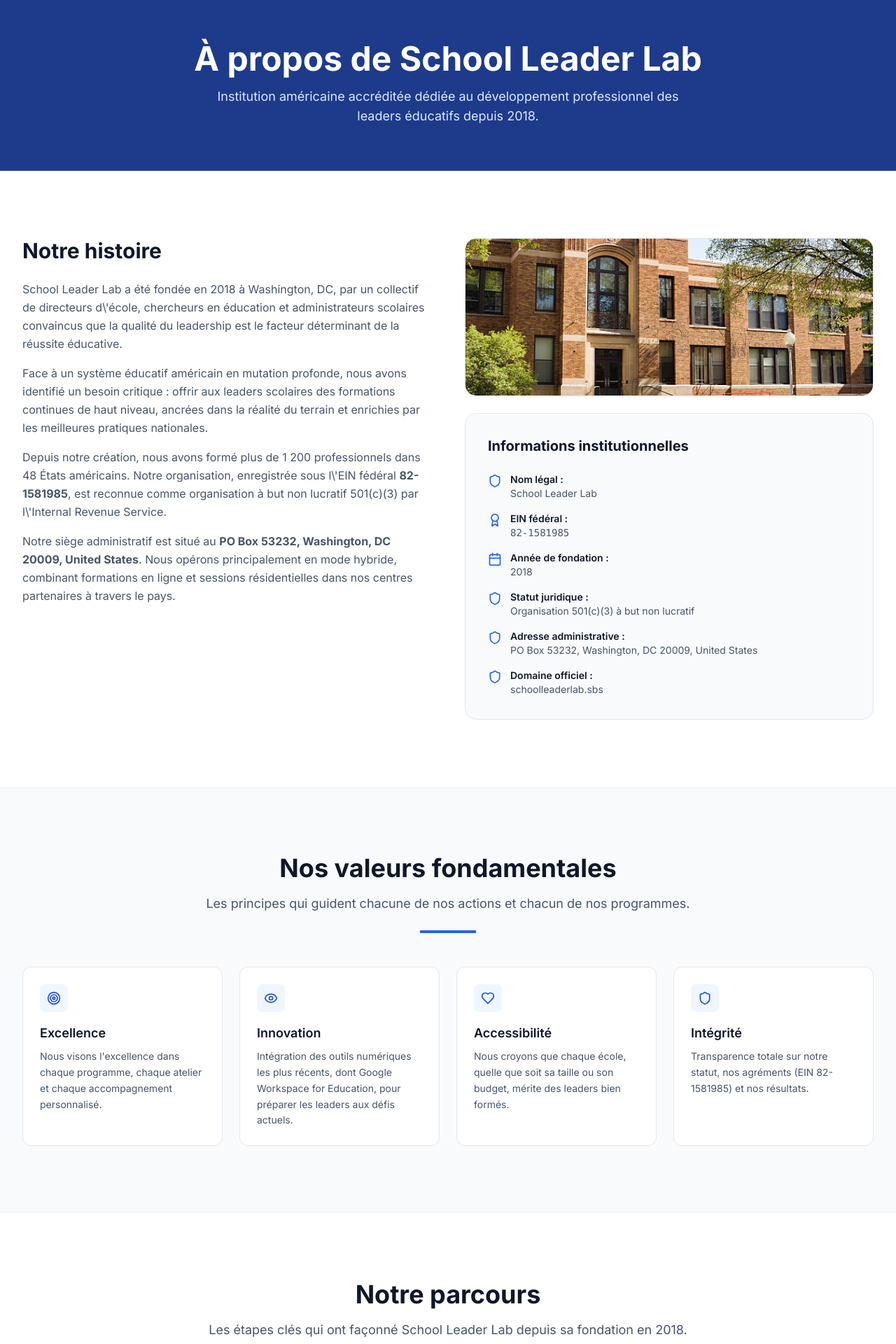
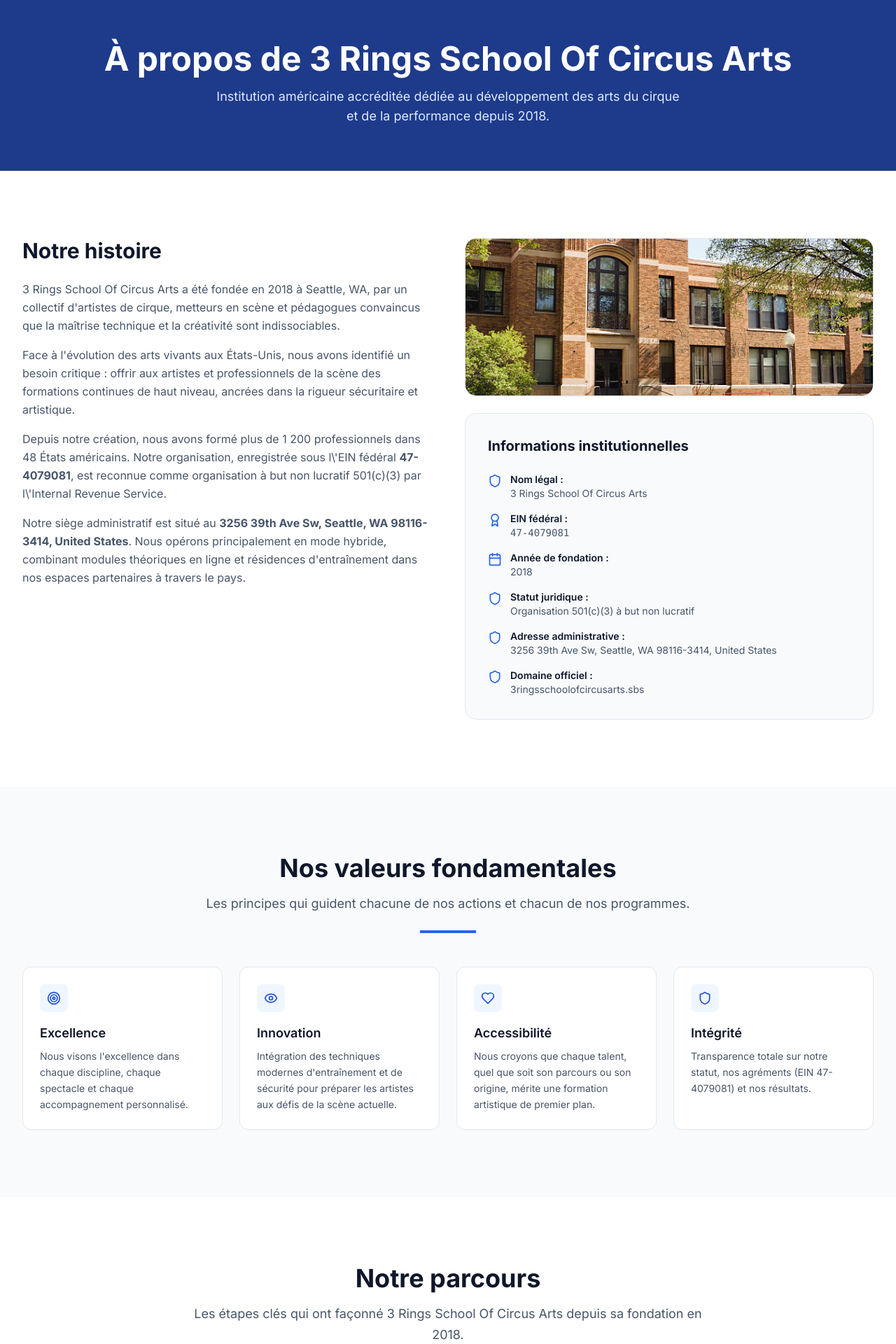
Before and after one commit to irmafiguero199/3ringsschoolofcircusarts.sbs, a React (Vite) app in the folder school-leader-lab/: page /about in a window 1280 px wide. Shown: the part 100-2020 px from the top of the page at 70% size. Built offline with nearby package versions, Linux system fonts and the light colour scheme.

Commit message:
Update About page for 3 Rings School Of Circus Arts

```diff
--- a/school-leader-lab/src/pages/About.jsx
+++ b/school-leader-lab/src/pages/About.jsx
@@ -3,32 +3,32 @@ import SectionHeader from '../components/SectionHeader.jsx'
 import { Target, Eye, Heart, Shield, Award, Calendar } from 'lucide-react'
 
 const timeline = [
-  { year: '2018', title: 'Fondation', desc: 'Création de School Leader Lab à Washington, DC, avec pour mission de combler le déficit de formation continue des leaders éducatifs.' },
-  { year: '2019', title: 'Première certification', desc: 'Lancement du programme de certification en leadership pédagogique avancé, accrédité par les autorités de tutelle de l\'État de Washington.' },
-  { year: '2020', title: 'Partenariat Google', desc: 'Obtention du statut de partenaire Google for Education et lancement des formations à l\'administration de Google Workspace.' },
-  { year: '2022', title: 'Expansion nationale', desc: 'Déploiement des programmes dans 30 États américains. Plus de 500 leaders éducatifs certifiés.' },
-  { year: '2024', title: 'Agrément fédéral', desc: 'Obtention de l\'EIN fédéral 82-1581985 et reconnaissance officielle comme organisation 501(c)(3) à but non lucratif.' },
-  { year: '2026', title: 'Leader national', desc: 'School Leader Lab compte plus de 1 200 alumni dans 48 États, devenant une référence nationale en formation de leaders scolaires.' },
+  { year: '2018', title: 'Fondation', desc: 'Création de 3 Rings School Of Circus Arts à Seattle, WA, avec pour mission de promouvoir l\'excellence et le développement des arts du cirque.' },
+  { year: '2019', title: 'Première certification', desc: 'Lancement du programme de formation acrobatique avancé, accrédité par les autorités de tutelle de l\'État de Washington.' },
+  { year: '2020', title: 'Partenariat National', desc: 'Obtention de partenariats majeurs avec les fédérations nationales de spectacles et des arts vivants.' },
+  { year: '2022', title: 'Expansion nationale', desc: 'Déploiement des programmes dans 30 États américains. Plus de 500 artistes et professionnels formés.' },
+  { year: '2024', title: 'Agrément fédéral', desc: 'Obtention de l\'EIN fédéral 47-4079081 et reconnaissance officielle comme organisation 501(c)(3) à but non lucratif.' },
+  { year: '2026', title: 'Leader national', desc: '3 Rings School Of Circus Arts compte plus de 1 200 alumni dans 48 États, devenant une référence nationale dans les arts du cirque.' },
 ]
 
 const values = [
-  { icon: Target, title: 'Excellence', desc: 'Nous visons l\'excellence dans chaque programme, chaque atelier et chaque accompagnement personnalisé.' },
-  { icon: Eye, title: 'Innovation', desc: 'Intégration des outils numériques les plus récents, dont Google Workspace for Education, pour préparer les leaders aux défis actuels.' },
-  { icon: Heart, title: 'Accessibilité', desc: 'Nous croyons que chaque école, quelle que soit sa taille ou son budget, mérite des leaders bien formés.' },
-  { icon: Shield, title: 'Intégrité', desc: 'Transparence totale sur notre statut, nos agréments (EIN 82-1581985) et nos résultats.' },
+  { icon: Target, title: 'Excellence', desc: 'Nous visons l\'excellence dans chaque discipline, chaque spectacle et chaque accompagnement personnalisé.' },
+  { icon: Eye, title: 'Innovation', desc: 'Intégration des techniques modernes d\'entraînement et de sécurité pour préparer les artistes aux défis de la scène actuelle.' },
+  { icon: Heart, title: 'Accessibilité', desc: 'Nous croyons que chaque talent, quel que soit son parcours ou son origine, mérite une formation artistique de premier plan.' },
+  { icon: Shield, title: 'Intégrité', desc: 'Transparence totale sur notre statut, nos agréments (EIN 47-4079081) et nos résultats.' },
 ]
 
 function About() {
   return (
     <>
       <Helmet>
-        <title>À propos — School Leader Lab</title>
-        <meta name="description" content="Découvrez l\'histoire de School Leader Lab, institution américaine fondée en 2018 à Washington, DC. EIN 82-1581985. Organisation 501(c)(3) dédiée au leadership éducatif." />
+        <title>À propos — 3 Rings School Of Circus Arts</title>
+        <meta name="description" content="Découvrez l\'histoire de 3 Rings School Of Circus Arts, institution américaine fondée en 2018 à Seattle, WA. EIN 47-4079081. Organisation 501(c)(3) dédiée aux arts du cirque." />
       </Helmet>
       <div className="bg-primary-900 text-white py-16">
         <div className="container-main px-4 text-center">
-          <h1 className="text-4xl md:text-5xl font-bold mb-4">À propos de School Leader Lab</h1>
-          <p className="text-primary-100 text-lg max-w-2xl mx-auto">Institution américaine accréditée dédiée au développement professionnel des leaders éducatifs depuis 2018.</p>
+          <h1 className="text-4xl md:text-5xl font-bold mb-4">À propos de 3 Rings School Of Circus Arts</h1>
+          <p className="text-primary-100 text-lg max-w-2xl mx-auto">Institution américaine accréditée dédiée au développement des arts du cirque et de la performance depuis 2018.</p>
         </div>
       </div>
       <section className="section-padding bg-white">
@@ -37,25 +37,25 @@ function About() {
             <div>
               <h2 className="text-3xl font-bold text-slate-900 mb-6">Notre histoire</h2>
               <div className="prose prose-slate max-w-none">
-                <p className="text-slate-600 leading-relaxed mb-4">School Leader Lab a été fondée en 2018 à Washington, DC, par un collectif de directeurs d\'école, chercheurs en éducation et administrateurs scolaires convaincus que la qualité du leadership est le facteur déterminant de la réussite éducative.</p>
-                <p className="text-slate-600 leading-relaxed mb-4">Face à un système éducatif américain en mutation profonde, nous avons identifié un besoin critique : offrir aux leaders scolaires des formations continues de haut niveau, ancrées dans la réalité du terrain et enrichies par les meilleures pratiques nationales.</p>
-                <p className="text-slate-600 leading-relaxed mb-4">Depuis notre création, nous avons formé plus de 1 200 professionnels dans 48 États américains. Notre organisation, enregistrée sous l\'EIN fédéral <strong>82-1581985</strong>, est reconnue comme organisation à but non lucratif 501(c)(3) par l\'Internal Revenue Service.</p>
-                <p className="text-slate-600 leading-relaxed">Notre siège administratif est situé au <strong>PO Box 53232, Washington, DC 20009, United States</strong>. Nous opérons principalement en mode hybride, combinant formations en ligne et sessions résidentielles dans nos centres partenaires à travers le pays.</p>
+                <p className="text-slate-600 leading-relaxed mb-4">3 Rings School Of Circus Arts a été fondée en 2018 à Seattle, WA, par un collectif d'artistes de cirque, metteurs en scène et pédagogues convaincus que la maîtrise technique et la créativité sont indissociables.</p>
+                <p className="text-slate-600 leading-relaxed mb-4">Face à l'évolution des arts vivants aux États-Unis, nous avons identifié un besoin critique : offrir aux artistes et professionnels de la scène des formations continues de haut niveau, ancrées dans la rigueur sécuritaire et artistique.</p>
+                <p className="text-slate-600 leading-relaxed mb-4">Depuis notre création, nous avons formé plus de 1 200 professionnels dans 48 États américains. Notre organisation, enregistrée sous l\'EIN fédéral <strong>47-4079081</strong>, est reconnue comme organisation à but non lucratif 501(c)(3) par l\'Internal Revenue Service.</p>
+                <p className="text-slate-600 leading-relaxed">Notre siège administratif est situé au <strong>3256 39th Ave Sw, Seattle, WA 98116-3414, United States</strong>. Nous opérons principalement en mode hybride, combinant modules théoriques en ligne et résidences d'entraînement dans nos espaces partenaires à travers le pays.</p>
               </div>
             </div>
             <div className="space-y-6">
               <div className="rounded-2xl overflow-hidden border border-slate-200 shadow-sm">
-                <img src="/images/campus-classic.png" alt="Campus School Leader Lab" className="w-full h-56 object-cover" />
+                <img src="/images/campus-classic.png" alt="Campus 3 Rings School Of Circus Arts" className="w-full h-56 object-cover" />
               </div>
               <div className="bg-slate-50 p-8 rounded-2xl border border-slate-200">
                 <h3 className="text-xl font-bold text-slate-900 mb-6">Informations institutionnelles</h3>
                 <ul className="space-y-4 text-sm">
-                  <li className="flex items-start gap-3"><Shield className="w-5 h-5 text-primary-600 shrink-0 mt-0.5" /><div><span className="font-semibold text-slate-900">Nom légal :</span><p className="text-slate-600">School Leader Lab</p></div></li>
-                  <li className="flex items-start gap-3"><Award className="w-5 h-5 text-primary-600 shrink-0 mt-0.5" /><div><span className="font-semibold text-slate-900">EIN fédéral :</span><p className="text-slate-600 font-mono">82-1581985</p></div></li>
+                  <li className="flex items-start gap-3"><Shield className="w-5 h-5 text-primary-600 shrink-0 mt-0.5" /><div><span className="font-semibold text-slate-900">Nom légal :</span><p className="text-slate-600">3 Rings School Of Circus Arts</p></div></li>
+                  <li className="flex items-start gap-3"><Award className="w-5 h-5 text-primary-600 shrink-0 mt-0.5" /><div><span className="font-semibold text-slate-900">EIN fédéral :</span><p className="text-slate-600 font-mono">47-4079081</p></div></li>
                   <li className="flex items-start gap-3"><Calendar className="w-5 h-5 text-primary-600 shrink-0 mt-0.5" /><div><span className="font-semibold text-slate-900">Année de fondation :</span><p className="text-slate-600">2018</p></div></li>
                   <li className="flex items-start gap-3"><Shield className="w-5 h-5 text-primary-600 shrink-0 mt-0.5" /><div><span className="font-semibold text-slate-900">Statut juridique :</span><p className="text-slate-600">Organisation 501(c)(3) à but non lucratif</p></div></li>
-                  <li className="flex items-start gap-3"><Shield className="w-5 h-5 text-primary-600 shrink-0 mt-0.5" /><div><span className="font-semibold text-slate-900">Adresse administrative :</span><p className="text-slate-600">PO Box 53232, Washington, DC 20009, United States</p></div></li>
-                  <li className="flex items-start gap-3"><Shield className="w-5 h-5 text-primary-600 shrink-0 mt-0.5" /><div><span className="font-semibold text-slate-900">Domaine officiel :</span><p className="text-slate-600">schoolleaderlab.sbs</p></div></li>
+                  <li className="flex items-start gap-3"><Shield className="w-5 h-5 text-primary-600 shrink-0 mt-0.5" /><div><span className="font-semibold text-slate-900">Adresse administrative :</span><p className="text-slate-600">3256 39th Ave Sw, Seattle, WA 98116-3414, United States</p></div></li>
+                  <li className="flex items-start gap-3"><Shield className="w-5 h-5 text-primary-600 shrink-0 mt-0.5" /><div><span className="font-semibold text-slate-900">Domaine officiel :</span><p className="text-slate-600">3ringsschoolofcircusarts.sbs</p></div></li>
                 </ul>
               </div>
             </div>
@@ -78,7 +78,7 @@ function About() {
       </section>
       <section className="section-padding bg-white">
         <div className="container-main">
-          <SectionHeader title="Notre parcours" subtitle="Les étapes clés qui ont façonné School Leader Lab depuis sa fondation en 2018." />
+          <SectionHeader title="Notre parcours" subtitle="Les étapes clés qui ont façonné 3 Rings School Of Circus Arts depuis sa fondation en 2018." />
           <div className="max-w-3xl mx-auto">
             {timeline.map((item, i) => (
               <div key={i} className="relative pl-8 pb-8 last:pb-0 border-l-2 border-primary-200 last:border-transparent">
@@ -97,12 +97,12 @@ function About() {
         <div className="container-main">
           <div className="grid lg:grid-cols-2 gap-12 items-center">
             <div className="rounded-2xl overflow-hidden border border-slate-200 shadow-sm">
-              <img src="/images/school-exterior.png" alt="Établissement partenaire School Leader Lab" className="w-full h-80 object-cover" />
+              <img src="/images/school-exterior.png" alt="Établissement partenaire 3 Rings School Of Circus Arts" className="w-full h-80 object-cover" />
             </div>
             <div>
               <h2 className="text-3xl font-bold text-slate-900 mb-6">Notre impact national</h2>
-              <p className="text-slate-600 leading-relaxed mb-6">De la côte Est à la côte Ouest, School Leader Lab accompagne les leaders éducatifs dans leur mission de transformation. Nos programmes ont été déployés dans des établissements urbains, ruraux et suburbains, adaptés aux réalités de chaque district.</p>
-              <p className="text-slate-600 leading-relaxed mb-6">Nous collaborons étroitement avec le département de l\'Éducation des États-Unis et maintenons des partenariats actifs avec plus de 80 districts scolaires à travers le pays.</p>
+              <p className="text-slate-600 leading-relaxed mb-6">De la côte Est à la côte Ouest, 3 Rings School Of Circus Arts accompagne les artistes et compagnies dans leur quête d'excellence. Nos programmes s'adaptent aux réalités de chaque troupe, école de cirque et centre culturel.</p>
+              <p className="text-slate-600 leading-relaxed mb-6">Nous collaborons activement avec les institutions artistiques et maintenons des partenariats solides avec plus de 80 structures à travers le pays.</p>
               <div className="grid grid-cols-3 gap-4">
                 <div className="bg-white p-4 rounded-xl border border-slate-200 text-center">
                   <div className="text-2xl font-bold text-primary-700">48</div>
@@ -110,7 +110,7 @@ function About() {
                 </div>
                 <div className="bg-white p-4 rounded-xl border border-slate-200 text-center">
                   <div className="text-2xl font-bold text-primary-700">80+</div>
-                  <div className="text-xs text-slate-500">Districts</div>
+                  <div className="text-xs text-slate-500">Partenaires</div>
                 </div>
                 <div className="bg-white p-4 rounded-xl border border-slate-200 text-center">
                   <div className="text-2xl font-bold text-primary-700">1,200+</div>
```
